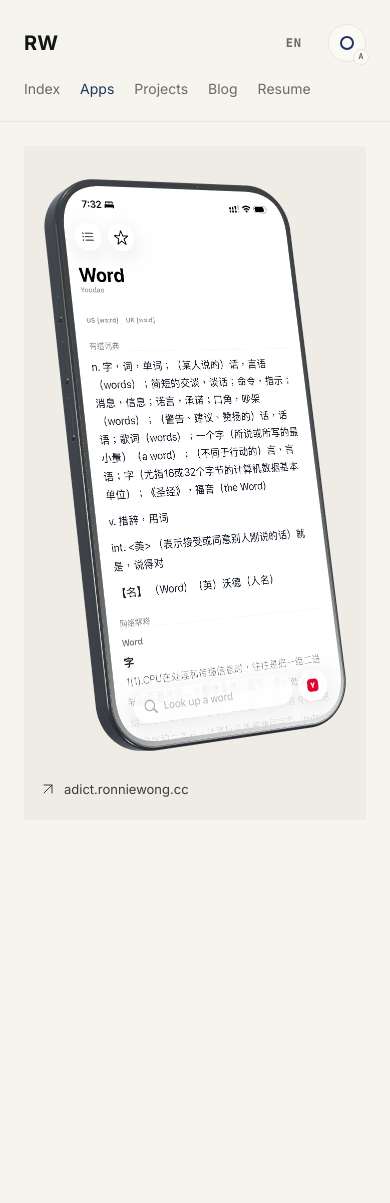
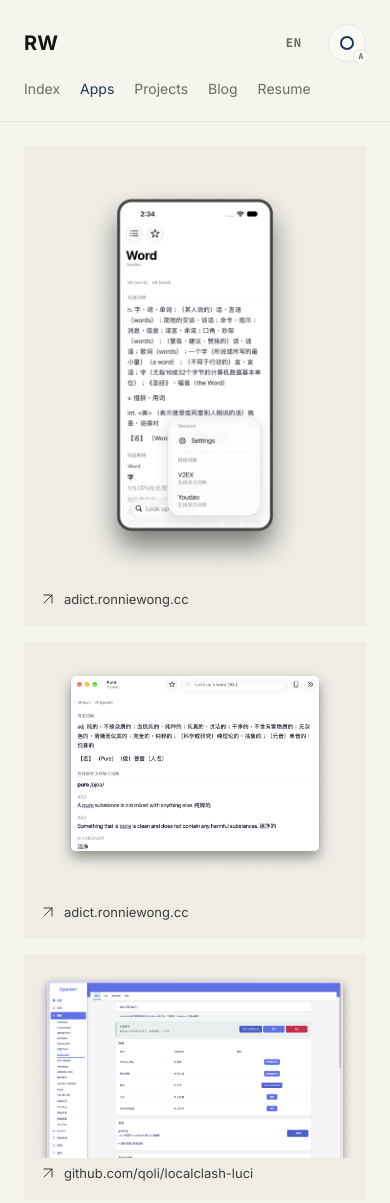
Before and after one commit to qoli/RonnieCC, a website: page apps.html in a window 390 px wide. Before the commit the page ends 844 px from the top, so only its background shows below. Drawn offline with Linux system fonts and the light colour scheme.

Commit message:
feat: expand apps gallery with localClash and multi-image previews

```diff
--- a/apps.css
+++ b/apps.css
@@ -1,5 +1,5 @@
 body[data-page="apps"] {
-  --page: min(1286px, calc(100vw - 48px));
+  --page: min(1200px, calc(100vw - 48px));
   --serif: "Inter", -apple-system, BlinkMacSystemFont, "PingFang TC", "PingFang SC", sans-serif;
   --sans: var(--serif);
 }
@@ -33,18 +33,26 @@ body[data-page="apps"] {
 }
 
 .apps-showcase {
-  display: grid;
-  gap: 24px;
+  display: flex;
+  flex-wrap: wrap;
+  align-items: flex-start;
+  justify-content: center;
+  gap: 16px;
 }
 
 .app-feature {
-  height: clamp(420px, calc(100svh - 131px), 820px);
+  flex: var(--preview-width) 1 0;
+  min-width: 0;
+  max-width: calc(var(--preview-width) * 1px);
+}
+
+.app-feature-full {
+  flex: 0 1 100%;
 }
 
 .app-feature-link {
   position: relative;
   display: block;
-  height: 100%;
   overflow: hidden;
   background: #eeece5;
   color: var(--near-black);
@@ -60,19 +68,13 @@ html[data-theme="dark"] .app-feature-link {
 }
 
 .app-feature-media {
-  position: absolute;
-  inset: 32px 28px 64px;
-  display: flex;
-  align-items: center;
-  justify-content: center;
   pointer-events: none;
 }
 
 .app-preview {
   display: block;
-  width: auto;
-  max-width: 100%;
-  height: 100%;
+  width: 100%;
+  height: auto;
   object-fit: contain;
   transition: transform 240ms ease;
 }
@@ -87,10 +89,7 @@ html[data-theme="dark"] .app-preview-dark {
 }
 
 .app-feature-caption {
-  position: absolute;
-  right: 20px;
-  bottom: 16px;
-  left: 20px;
+  padding: 0 16px 12px;
 }
 
 .app-visit {
@@ -146,17 +145,14 @@ html[data-theme="dark"] .app-preview-dark {
     margin-block: 24px;
   }
 
-  .app-feature {
-    height: clamp(420px, calc(100svh - 170px), 720px);
+  .apps-showcase {
+    display: grid;
+    grid-template-columns: minmax(0, 1fr);
+    justify-items: center;
   }
 
-  .app-feature-media {
-    inset: 28px 20px 64px;
-  }
-
-  .app-feature-caption {
-    right: 16px;
-    left: 16px;
+  .app-feature {
+    width: 100%;
   }
 
   .app-visit {
--- a/apps.html
+++ b/apps.html
@@ -38,14 +38,33 @@
 
     <main class="apps-page" aria-label="Apps">
       <section class="apps-showcase" id="apps-showcase" aria-label="Apps">
-        <article class="app-feature" data-app-id="adict">
+        <article class="app-feature" data-app-id="adict" data-image-id="iphone" style="--preview-width: 714">
           <a class="app-feature-link" href="https://adict.ronniewong.cc/" target="_blank" rel="noopener noreferrer" aria-label="前往 aDict 網站（在新分頁開啟）" data-apps-label-mix="前往 aDict 網站（在新分頁開啟）" data-apps-label-en="Visit the aDict website (opens in a new tab)">
             <div class="app-feature-media">
-              <img class="app-preview app-preview-light" src="assets/apps/adict/preview-light.webp" alt="aDict dictionary lookup on iPhone" width="603" height="1143" fetchpriority="high" decoding="async">
-              <img class="app-preview app-preview-dark" src="assets/apps/adict/preview-dark.webp" alt="aDict dictionary lookup on iPhone in dark mode" width="603" height="1143" decoding="async">
+              <img class="app-preview" src="assets/apps/adict/preview-iphone.png" alt="aDict dictionary lookup on iPhone" width="714" height="914" fetchpriority="high" decoding="async">
             </div>
             <div class="app-feature-caption">
               <span class="app-visit"><svg viewBox="0 0 24 24" aria-hidden="true"><path d="M6 18 18 6M6 6h12v12"></path></svg><span>adict.ronniewong.cc</span></span>
+            </div>
+          </a>
+        </article>
+        <article class="app-feature" data-app-id="adict" data-image-id="mac" style="--preview-width: 1228">
+          <a class="app-feature-link" href="https://adict.ronniewong.cc/" target="_blank" rel="noopener noreferrer" aria-label="adict.ronniewong.cc（在新分頁開啟）" data-apps-label-mix="adict.ronniewong.cc（在新分頁開啟）" data-apps-label-en="adict.ronniewong.cc (opens in a new tab)">
+            <div class="app-feature-media">
+              <img class="app-preview" src="assets/apps/adict/preview.png" alt="aDict dictionary lookup on Mac" width="1228" height="914" loading="lazy" decoding="async">
+            </div>
+            <div class="app-feature-caption">
+              <span class="app-visit"><svg viewBox="0 0 24 24" aria-hidden="true"><path d="M6 18 18 6M6 6h12v12"></path></svg><span>adict.ronniewong.cc</span></span>
+            </div>
+          </a>
+        </article>
+        <article class="app-feature app-feature-full" data-app-id="localclash" data-image-id="luci" style="--preview-width: 1538">
+          <a class="app-feature-link" href="https://github.com/qoli/localclash-luci" target="_blank" rel="noopener noreferrer" aria-label="github.com/qoli/localclash-luci（在新分頁開啟）" data-apps-label-mix="github.com/qoli/localclash-luci（在新分頁開啟）" data-apps-label-en="github.com/qoli/localclash-luci (opens in a new tab)">
+            <div class="app-feature-media">
+              <img class="app-preview" src="assets/apps/localclash/preview.png" alt="localClash LuCI overview on OpenWrt" width="1538" height="914" loading="lazy" decoding="async">
+            </div>
+            <div class="app-feature-caption">
+              <span class="app-visit"><svg viewBox="0 0 24 24" aria-hidden="true"><path d="M6 18 18 6M6 6h12v12"></path></svg><span>github.com/qoli/localclash-luci</span></span>
             </div>
           </a>
         </article>
```
Also changed, not shown: content/apps.seed.json (+33 -4 lines), docs/visual-direction.md (+6 -5 lines), src/build.ts (+24 -13 lines), README.md, assets/apps/adict/preview-iphone.png (added), assets/apps/adict/preview.png (added), assets/apps/localclash/preview.png (added).
